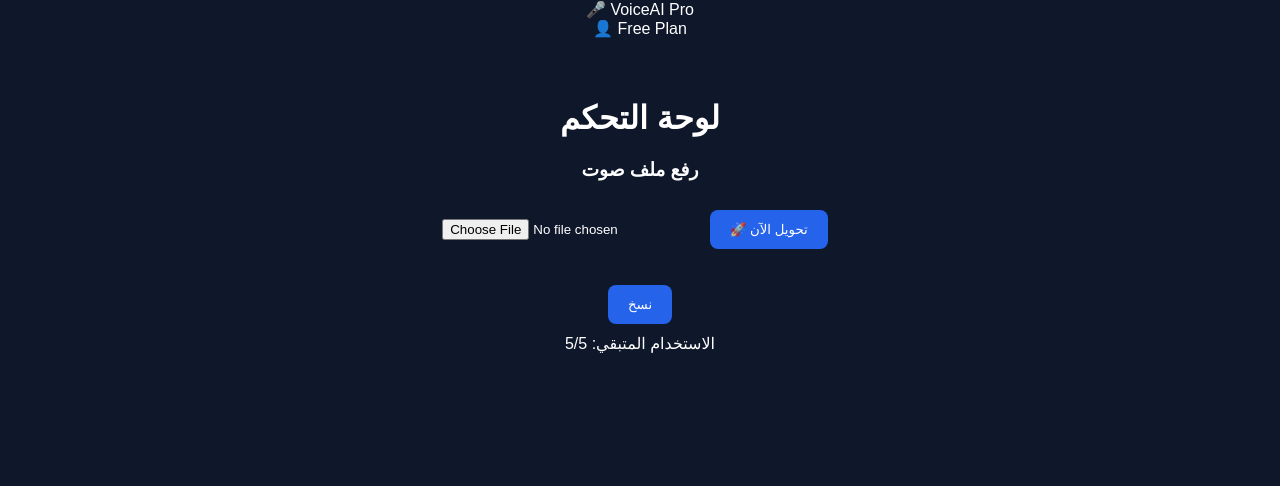
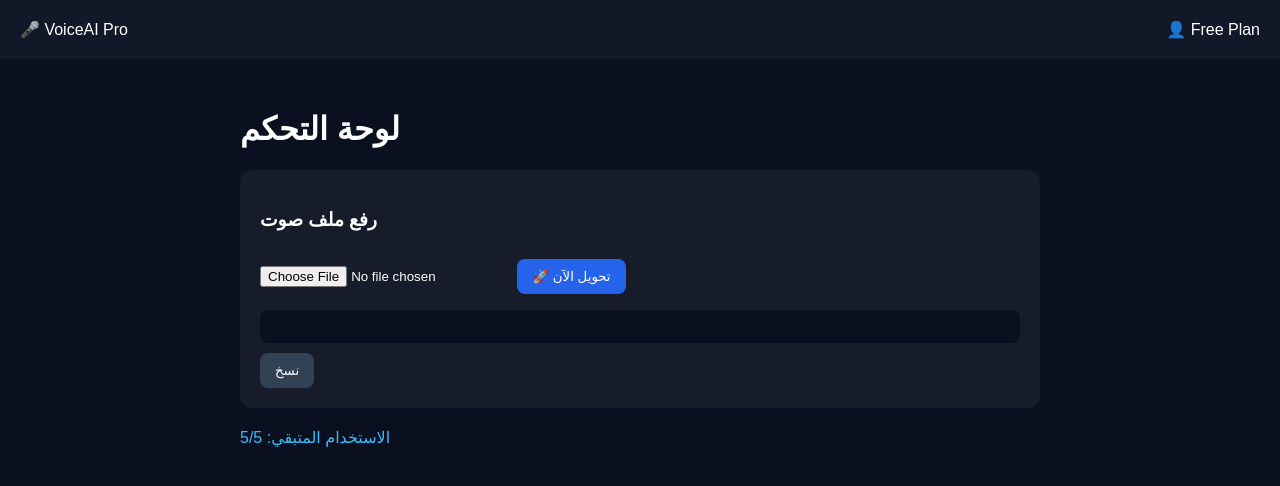
Before and after one commit to Nour-1412/voice-to-text-ai-web, a plain HTML site: page index.html in a window 1280 px wide. Drawn offline with Linux system fonts and the light colour scheme.

Commit message:
Update styles in Style.css for improved layout

```diff
--- a/Style.Css
+++ b/Style.Css
@@ -1,35 +1,52 @@
 body {
   margin: 0;
   font-family: Arial;
-  background: #0f172a;
+  background: #0b1020;
   color: white;
-  text-align: center;
+}
+
+header {
+  display: flex;
+  justify-content: space-between;
+  padding: 20px;
+  background: #111827;
 }
 
 .container {
-  max-width: 600px;
+  max-width: 800px;
   margin: auto;
-  padding: 40px;
+  padding: 30px;
+}
+
+.card {
+  background: rgba(255,255,255,0.05);
+  padding: 20px;
+  border-radius: 12px;
+  margin-top: 20px;
 }
 
 .btn {
-  padding: 12px 20px;
-  margin: 10px;
+  padding: 10px 15px;
+  background: #2563eb;
   border: none;
+  color: white;
   border-radius: 8px;
+  margin-top: 10px;
   cursor: pointer;
-  background: #2563eb;
-  color: white;
 }
 
-.stop {
-  background: #ef4444;
+.btn.small {
+  background: #334155;
 }
 
-.box {
-  margin-top: 30px;
-  background: #1e293b;
-  padding: 20px;
-  border-radius: 10px;
-  min-height: 100px;
+.result {
+  margin-top: 15px;
+  background: #0a0f1f;
+  padding: 10px;
+  border-radius: 8px;
 }
+
+.usage {
+  margin-top: 20px;
+  color: #38bdf8;
+}
```
